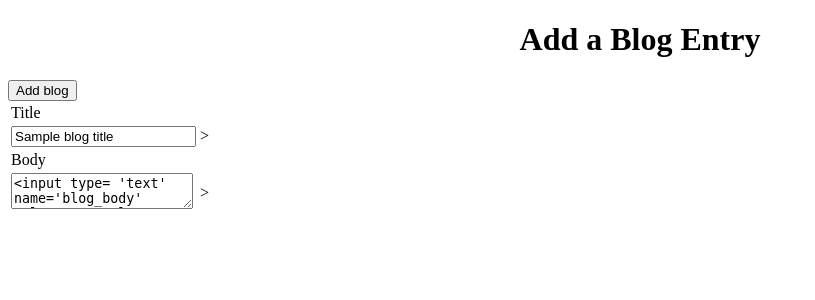
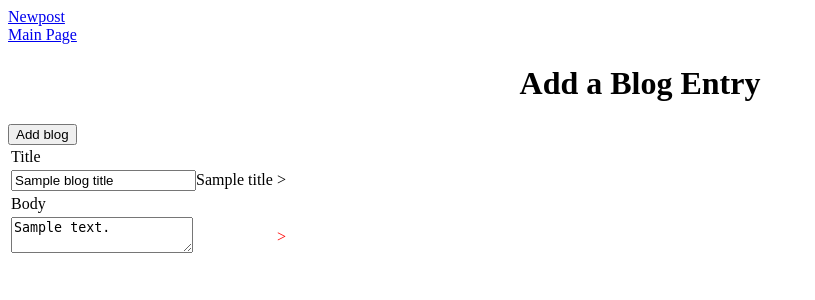
Before and after one commit to schleprock106/blogz, a Flask app: template templates/new_post.html in a window 1280 px wide. Shown: the top 300 px of the page, without its empty margins (0-815 px from the left). Run offline with Flask 2, Linux system fonts and the light colour scheme; the template is opened without the code that fills it: most values are stand-ins (such as "Sample title", 1, 10 or a date in 2020).

Commit message:
still not done, but closer

```diff
--- a/main.py
+++ b/main.py
@@ -17,8 +17,8 @@ class Blog(db.Model):
     body = db.Column(db.String(300))
 
     def __init__(self, title, body):
-        self.title = blog_title
-        self.body = blog_body
+        self.title = title
+        self.body = body
 
 
 @app.route('/', methods = ['POST','GET'])
@@ -33,43 +33,59 @@ def display_blogs():
 @app.route('/newpost', methods=['POST', 'GET'])
 def new_post():
 
-    blog_title = ''
-    blog_body = ''
+    title = ''
+    body = ''
 
 
 
     title_error = ''
     body_error = ''
 
+    if request.method == 'GET':
+        return render_template ('new_post.html')
+
+
     if request.method == 'POST':
 
-        title = request.form['blog_title']
-        body = request.form['blog_body']
+        blog_title = request.form['title']
+        blog_body = request.form['body']
 
-        if blog_title == '':
+        if title == '':
             title_error = "Please enter Blog Title"
 
-        if blog_body == '':
+        if body == '':
             body_error = "Please enter text for blog"
 
         if title_error and body_error:
             return render_template('new_post.html', title_error = title_error, body_error = body_error)
         elif title_error  and not body_error:
-            return render_template('new_post.html', blog_body, title_error = title_error)
+            return render_template('new_post.html', body = body, title_error = title_error)
         elif body_error  and not title_error:
-            return render_template('new_post.html', blog_title, body_error = body_error)
+            return render_template('new_post.html', title = title, body_error = body_error)
 
 
 
-    else:
-        new_blog = Blog(blog_title, blog_body)
-        db.session.add(new_blog)
-        db.session.commit()
+        else:
+            new_blog = Blog(blog_title, blog_body)
+            db.session.add(new_blog)
+            db.session.commit()
 
-        return redirect ('/')
+            return redirect ('/individual?id=' + str(new_blog.id))
 
-    if request.method == 'GET':
-        return render_template ('new.post.html')
+
+
+
+
+@app.route('/individual', methods =  ['GET'])
+def individual_post():
+
+
+    blog_id = request.args.get(id)
+    new_blog = Blog.query.get('blog_id')
+
+
+    return render_template('individual.html', new_blog = new_blog)
+
 
 
 if __name__ == "__main__":
--- a/templates/base.html
+++ b/templates/base.html
@@ -3,6 +3,19 @@
     <head>
         <title>{{title}}</title>
     </head>
+    <style type="text/css">
+        .error {
+            color: red;
+        }
+
+
+    </style>
+    <nav>
+        <a href = '/newpost'>Newpost</a>
+    </nav>
+    <nav>
+        <a href = '/'>Main Page</a>
+    </nav>
 <body>
 
     {% block content %}
--- a/templates/blogs.html
+++ b/templates/blogs.html
@@ -13,8 +13,8 @@
 
 
             {% for blog in blogs %}
-            <h2>{{blog_title}}</h2>
-            <h3>{{blog_body}}</h3>
+            <h2>{{title}}</h2>
+            <h3>{{body}}</h3>
             {% endfor%}
 
 
--- a/templates/new_post.html
+++ b/templates/new_post.html
@@ -3,24 +3,24 @@
 {% block content %}
 
 <center><h1>Add a Blog Entry</h1></center>
-<form action="/newpost" method= 'post'>
+    <form  method= 'post'>
     <table>
 
     <tr>
-        <td><label for = 'blog_title'>Title</label></td>
+        <td><label for = 'title'>Title</label></td>
     </tr>
 
     <tr>
-        <td><input type="text" name='blog_title' value = '{{blog_title}}' /></td>
-        <td>><span>{{title_error}}</span></td>
+        <td><input type="text" name='title' value = '{{blog_title}}' />{{title}}</td>
+        <td>><span class = "error">{{title_error}}</span></td>
     </tr>
 
     <tr>
-        <td><label for = 'blog_body'>Body</label></td>
+        <td><label for = 'body'>Body</label></td>
     </tr>
     <tr>
-        <td><textarea><input type= 'text' name='blog_body' value = '{{blog_body}}'/></textarea></td>
-        <td><span>{{body_error}}</span</td>>
+        <td><textarea name='body' value = '{{blog_body}}'>{{body}}</textarea></td>
+        <td><span class = "error">{{body_error}}</span</td>>
     </tr>
     <input type="submit" value='Add blog' />
 </form>
```
Also changed, not shown: templates/individual.html (+8 -0 lines).
